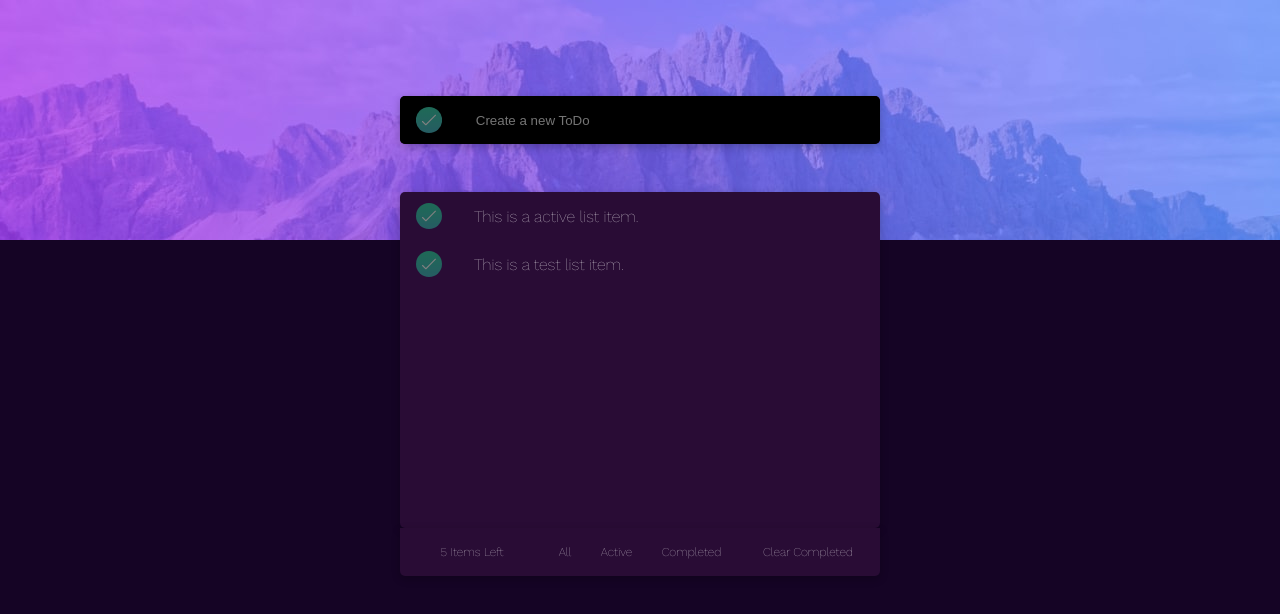
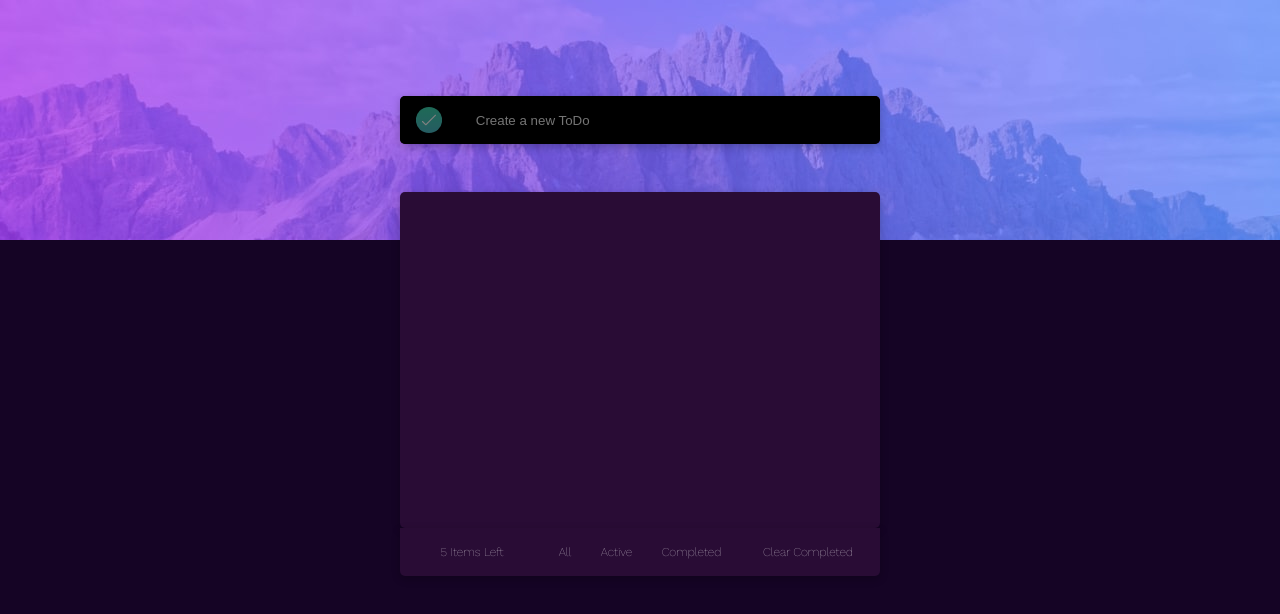
Before and after one commit to sinhahariom/FM-todo_application, a React (Create React App) app: page / in a window 1280 px wide. Shown: the top 614 px of the page. Built offline with nearby package versions, Linux system fonts and the light colour scheme.

Commit message:
added new item addition logic

```diff
--- a/package.json
+++ b/package.json
@@ -7,11 +7,13 @@
     "@testing-library/jest-dom": "^5.14.1",
     "@testing-library/react": "^11.2.7",
     "@testing-library/user-event": "^12.8.3",
+    "guid": "0.0.12",
     "node-sass": "^6.0.1",
     "react": "^17.0.2",
     "react-dom": "^17.0.2",
     "react-redux": "^7.2.5",
     "react-scripts": "4.0.3",
+    "uuid": "^8.3.2",
     "web-vitals": "^1.1.2"
   },
   "scripts": {
--- a/src/Components/FilterListActive.js
+++ b/src/Components/FilterListActive.js
@@ -10,7 +10,7 @@ const FilterListActive = () =>{
         <div className="list-active-wrapper">
               {
                 todoAllListItems.map((allListItem)=>(
-                    <ToDoItem inputText={allListItem.listContent} key={allListItem.id} ></ToDoItem>
+                    <ToDoItem inputText={allListItem.listItem} key={allListItem.id} ></ToDoItem>
                 ))
             }
         </div>
--- a/src/Components/FilterListAll.js
+++ b/src/Components/FilterListAll.js
@@ -13,7 +13,7 @@ const FilterListAll = () =>{
         <div className="list-all-wrapper">
             {
                 todoAllListItems.map((allListItem)=>(
-                    <ToDoItem inputText={allListItem.listContent} key={allListItem.id} ></ToDoItem>
+                    <ToDoItem inputText={allListItem.listItem} key={allListItem.id} ></ToDoItem>
                 ))
             }
         </div>
--- a/src/Components/ToDoCard.js
+++ b/src/Components/ToDoCard.js
@@ -1,14 +1,51 @@
 import { useState } from 'react';
+import { useDispatch } from 'react-redux';
 import FilterListActive from './FilterListActive';
 import FilterListAll from './FilterListAll';
 import FilterListCompleted from './FilterListCompleted';
 import './ToDoCard.scss';
+import { v4 as uuidv4 } from 'uuid';
+import {addNewActiveItemIntoList} from '../StateManagement/reducer';
 
 const CreateNewTodoElements = () =>{
+
+    //state variable for the new todo input
+    const [newtoDo, setNewToDo] = useState("");
+
+    //dispatcher for the new todo created
+    const dispatcher = useDispatch();
+
+    const handleCreateNewItem = (e)=>{
+        if(e.target.value !== ""){
+            if (e.key === 'Enter') {
+                e.preventDefault();
+                e.stopPropagation();
+                setNewToDo(e.target.value);
+                setActiveListItem();
+                return;
+            }
+            setNewToDo(e.target.value);
+        }
+    }
+
+    const handleCreateItem = (e) =>{
+        if(newtoDo != ""){
+            setActiveListItem();
+        }
+    }
+
+    const setActiveListItem = () =>{
+        let temp = {};
+        temp.id = uuidv4();
+        temp.listItem = newtoDo;
+        temp.type = 'active';
+        dispatcher(addNewActiveItemIntoList(temp));
+    }
+
     return (
         <div className="add-new-todo-elements-wrapper">
-            <div></div>
-            <input type="text" placeholder="Create a new ToDo"></input>
+            <div onClick={(e)=>handleCreateItem(e)}></div>
+            <input type="text" placeholder="Create a new ToDo" onKeyDown={(e)=>handleCreateNewItem(e)} ></input>
         </div>
     );
 }
--- a/src/Components/ToDoCard.scss
+++ b/src/Components/ToDoCard.scss
@@ -67,7 +67,10 @@
         background-color: rgb(41, 12, 53);
         box-shadow: rgba(0, 0, 0, 0.24) 0px 3px 8px;
         border-radius: 5px;
-
+        overflow: scroll;
+        &::-webkit-scrollbar {
+            display: none;
+        }
     }
     .todo-tabs{
         width: 100%;
--- a/src/StateManagement/dataStore.js
+++ b/src/StateManagement/dataStore.js
@@ -1,27 +1,5 @@
 export const todoListObject = {
-    activeList : [
-        {
-            id : 1,
-            listContent : "This is a active list item.",
-            type : 'active'
-        },
-        {
-            id : 2,
-            listContent : "This is a test list item.",
-            type : 'active'
-        }
-    ],
+    activeList : [],
     completedList : [],
-    allList : [
-        {
-            id : 1,
-            listContent : "This is a test list item.",
-            type : 'active'
-        },
-        {
-            id : 2,
-            listContent : "This is a test list item.",
-            type : 'active'
-        }
-    ]
+    allList : []
 }
--- a/src/StateManagement/reducer.js
+++ b/src/StateManagement/reducer.js
@@ -6,6 +6,7 @@ export const slicer = createSlice({
     initialState : todoListObject,
     reducers : {
         addNewActiveItemIntoList : (state,actions) => {
+            console.log(state, actions);
             state.activeList = [...state.activeList, actions.payload];
             updateAllList(state,actions, 'active');
         },
@@ -16,7 +17,7 @@ export const slicer = createSlice({
     }
 })
 
-const updateAllList = (state,actions, type) =>{
+const updateAllList = (state,actions,type) =>{
 
     //if the list item exits before, update the type
     [...state.allList].forEach(listItem=>{
@@ -27,7 +28,7 @@ const updateAllList = (state,actions, type) =>{
     })
 
     //if the list item is a new Item, insert the item
-    let newAllItem = [...actions.payload];
+    let newAllItem = actions.payload;
 
     state.allList = [...state.allList, newAllItem];
 }
```
Also changed, not shown: 1 other file (tests, documents, lock files or other folders).
